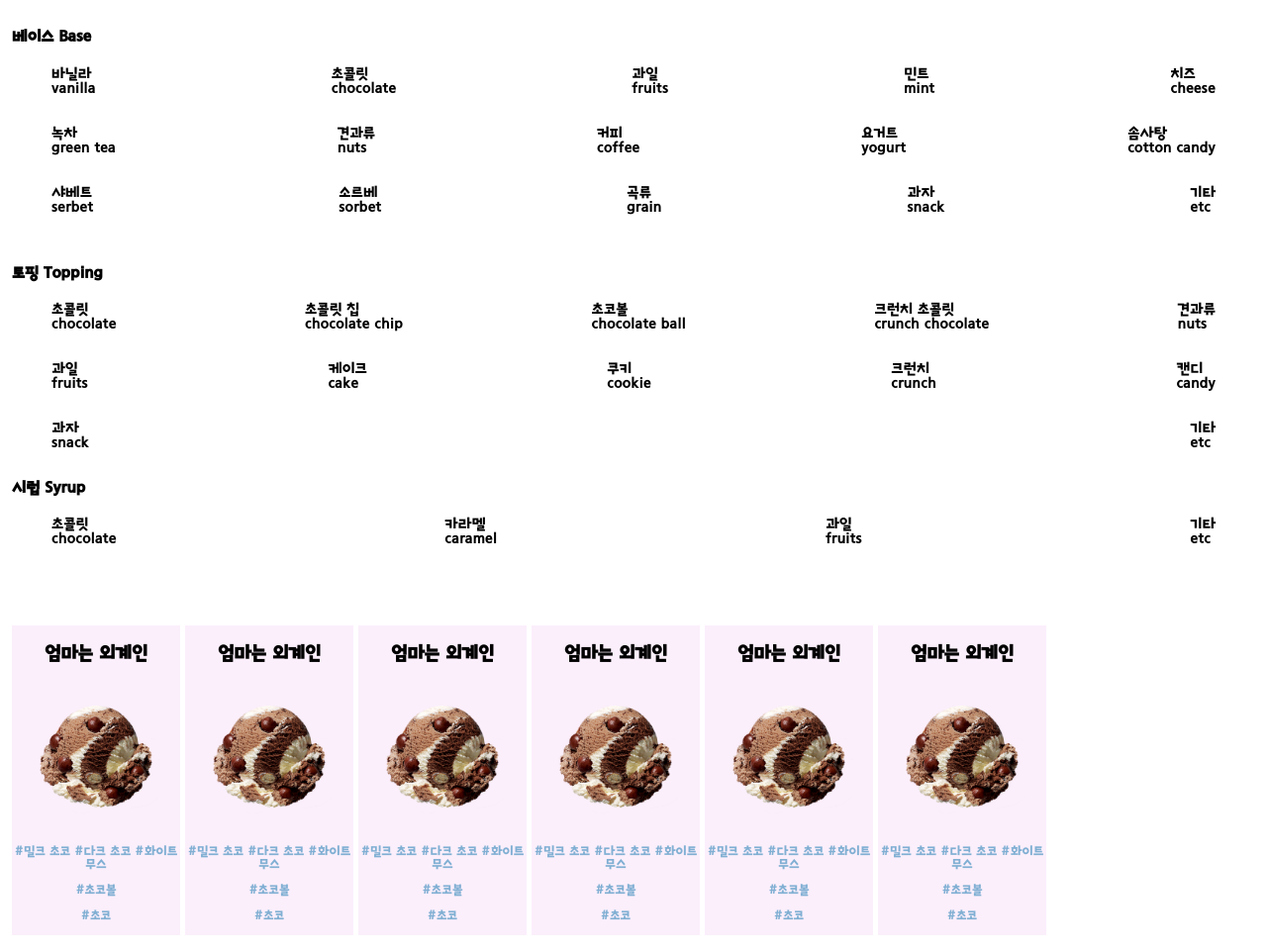
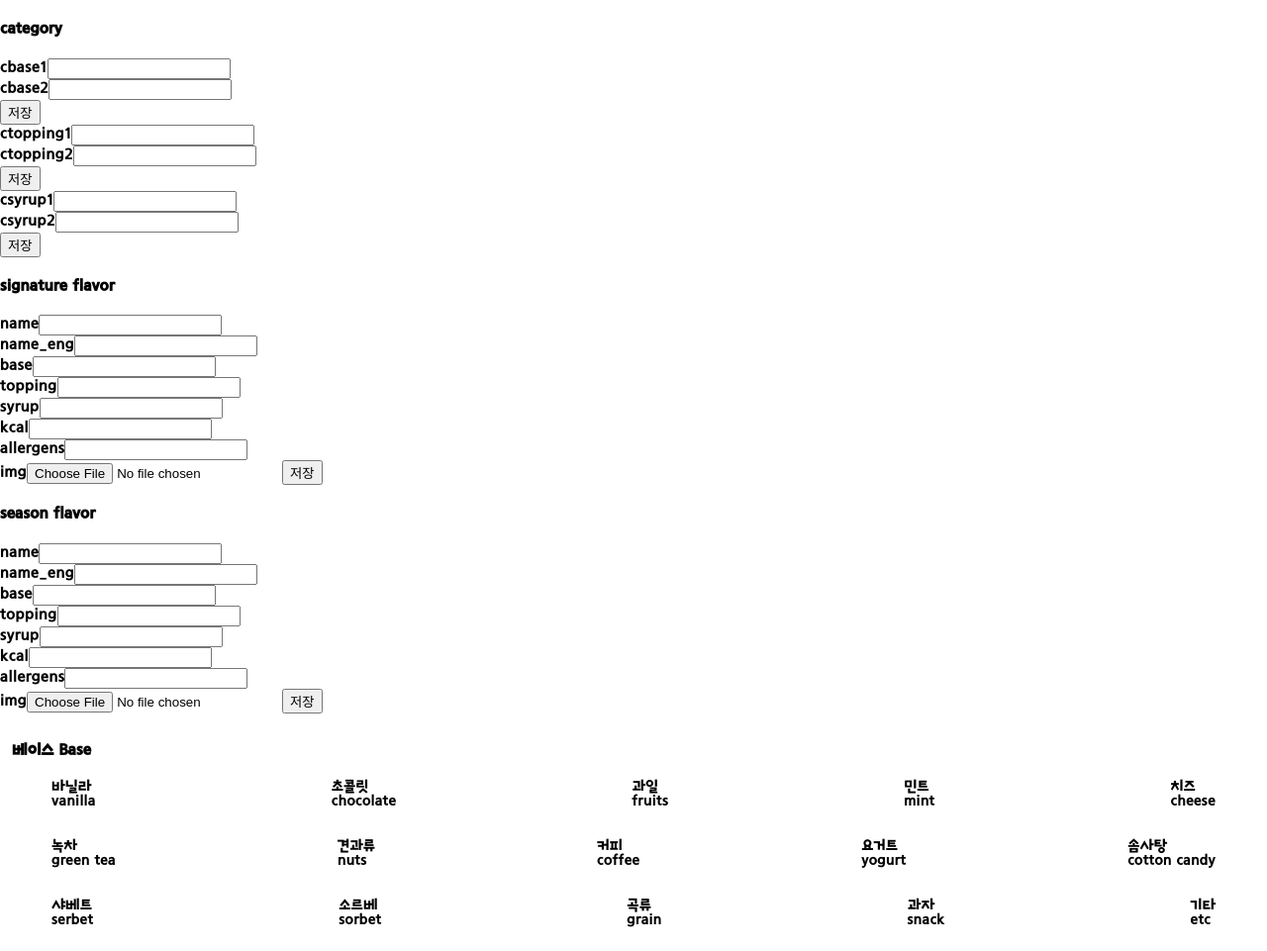
Before and after one commit to JiHoon-JK/MyPick-31, a Flask app: page / in a window 1280 px wide. Shown: the part 80-1041 px from the top of the page at 99% size. Run offline with Flask 2, Linux system fonts and the light colour scheme; some libraries are stand-ins or nearby versions.

Commit message:
20.10.06-(관리자용)mongoDB CRUD API 만들기 시작
-mongoDB에 자료를 넣을 수 있는 간단한 api와 input 창 생성.
-cbase createCB api 코딩은 했으나 에러 발생
-css파일이 적용되지 않는 오류 발생 중..

```diff
--- a/app/static/js/main.js
+++ b/app/static/js/main.js
@@ -9,7 +9,6 @@ toggleBtn.addEventListener('click', () => {
 });
 
 
-
 // detail html들을 초기화하는 함수
 function new_detail() {
     console.log('하고있냐')
@@ -19,7 +18,7 @@ function new_detail() {
 }
 
 //버튼 애니메이션 실행 함수
-function like_animation(){
+function like_animation() {
 
     $('.like-button').toggleClass('is-active');
     alert('좋아요 기능은 회원가입을 해야 사용할 수 있습니다.')
@@ -27,64 +26,67 @@ function like_animation(){
 
 
 //회원가입
-function register(){
+function register() {
     auth_id = $('#new_inputEmail').val()
     nickname = $('#new_inputNickname').val()
     pw1 = $('#new_inputPassword1').val()
     pw2 = $('#new_inputPassword2').val()
 
-    if(auth_id==""){
+    if (auth_id == "") {
         alert('이메일을 입력하세요');
         $('#new_inputEmail').focus();
         return;
     }
 
     let regEmail = /^[0-9a-zA-Z]([-_.]?[0-9a-zA-Z])*@[0-9a-zA-Z]([-_.]?[0-9a-zA-Z])*.[a-zA-Z]{2,3}$/i;
-    if((regEmail.test($('#new_inputEmail').val())==false)){
-        $('#new_inputEmail').val("이메일형식이 틀렸습니다.").css('color','red');
+    if ((regEmail.test($('#new_inputEmail').val()) == false)) {
+        $('#new_inputEmail').val("이메일형식이 틀렸습니다.").css('color', 'red');
         $('#new_inputEmail').focus();
         return;
     }
 
-    if(nickname==""){
+    if (nickname == "") {
         alert('닉네임을 입력하세요');
         $('#new_inputNickname').focus();
         return;
     }
 
-    if(pw1==""){
+    if (pw1 == "") {
         alert('비밀번호를 입력하세요');
         $('#new_inputPassword1').focus();
         return;
     }
 
-    if($('#new_inputPassword1').val().length < 5){
+    if ($('#new_inputPassword1').val().length < 5) {
         alert('비밀번호는 다섯자리 이상으로 입력해주세요');
         $('#new_inputPassword1').focus();
         return;
     }
 
-    if(pw1 != pw2){
+    if (pw1 != pw2) {
         alert('비밀번호가 일치하지 않습니다.');
-    }
-    else{
+    } else {
         $.ajax({
             type: "POST",
-            url : "/customer_register",
-            data : {auth_id:$('#new_inputEmail').val(),nickname:$('#new_inputNickname').val(), pwd:$('#new_inputPassword1').val()},
-            success : function(response){
+            url: "/customer_register",
+            data: {
+                auth_id: $('#new_inputEmail').val(),
+                nickname: $('#new_inputNickname').val(),
+                pwd: $('#new_inputPassword1').val()
+            },
+            success: function (response) {
                 // 회원가입 성공
-                if(response['result'] == 'success'){
+                if (response['result'] == 'success') {
                     alert('회원가입이 완료되었습니다.');
                     go_login_page();
                 }
                 // 이메일이 존재하는 경우
-                else if(response['result'] == 'fail1'){
+                else if (response['result'] == 'fail1') {
                     alert('이메일이 이미 존재합니다.');
                     $('#new_inputEmail').focus();
                 }
                 // 닉네임이 존재하는 경우
-                else if(response['result'] == 'fail2'){
+                else if (response['result'] == 'fail2') {
                     alert('닉네임이 이미 존재합니다.');
                     $('#new_inputNickname').focus();
                 }
@@ -103,21 +105,21 @@ function login() {
     $.ajax({
         type: "POST",
         url: "/customer_login",
-        data: {receive_id:login_id,receive_pwd:login_pwd},
-        success: function(response){
+        data: {receive_id: login_id, receive_pwd: login_pwd},
+        success: function (response) {
             // 로그인에 성공한 경우
-            if(response['result'] == 'success'){
+            if (response['result'] == 'success') {
                 user_nickname = response['userdb'];
-                alert(user_nickname+'님! '+'MyPick31 에 오신 것을 환영합니다!');
+                alert(user_nickname + '님! ' + 'MyPick31 에 오신 것을 환영합니다!');
                 go_index_page();
             }
             // 로그인에 실패한 경우 1 (비밃번호 틀림)
-            else if(response['result'] == 'fail1'){
+            else if (response['result'] == 'fail1') {
                 alert('비밃번호가 다릅니다.');
                 $('#new_inputPassword').focus();
             }
             // 로그인에 실패한 경우 2 (계정이 틀림)
-            else if(response['result'] == 'fail2'){
+            else if (response['result'] == 'fail2') {
                 alert('계정이 존재하지 않습니다.');
                 $('#new_inputEmail').focus();
             }
@@ -130,7 +132,7 @@ function go_login_page() {
 }
 
 function go_index_page() {
-    location.href= "/"
+    location.href = "/"
 }
 
 function check_spoon() {
@@ -140,7 +142,7 @@ function check_spoon() {
 
 }
 
-function choco_detail(){
+function choco_detail() {
 
     new_detail()
 
@@ -148,7 +150,7 @@ function choco_detail(){
     $('.choco_detail').append(choco_detail_html)
 }
 
-function fruit_detail(){
+function fruit_detail() {
 
     new_detail()
 
@@ -156,7 +158,7 @@ function fruit_detail(){
     $('.fruit_detail').append(fruit_detail_html)
 }
 
-function nuts_detail(){
+function nuts_detail() {
 
     new_detail()
 
@@ -166,7 +168,7 @@ function nuts_detail(){
 }
 
 // detail.html에서 사용
-function review_save(){
+function review_save() {
     alert('리뷰를 저장했습니다!')
 
     ice_cream_name = $('.ice-cream_title').text()
@@ -178,3 +180,64 @@ function review_save(){
 
     // ajax로 서버에 보내야함
 }
+
+function createCB() {
+    let cbase1 = $('#cbase1').val;
+    let cbase2 = $('#cbase2').val;
+    $.ajax({
+        type: 'post',
+        url: '/createCB',
+        data: {
+            'cbase1': cbase1,
+            'cbase2': cbase2
+        },
+        success: function (response) {
+            if (response["result"] == "success") {
+                alert(response["msg"]);
+                window.location.reload();
+            } else {
+                alert('서버 오류!')
+            }
+        }
+    })
+}
+
+function createCT() {
+    let ctopping1 = $('#ctopping1').val;
+    let ctopping2 = $('#ctopping2').val;
+    $.ajax({
+        type: 'post',
+        url: '/createCT',
+        data: {
+            'ctopping1': ctopping1,
+            'ctopping2': ctopping2
+        },
+        success: function (response) {
+
+        }
+    })
+}
+
+function createCS() {
+    let csyrup1 = $('#csyrup1').val;
+    let csyrup2 = $('#csyrup2').val;
+    $.ajax({
+        type: 'post',
+        url: '/createCS',
+        data: {
+            'csyrup1': csyrup1,
+            'csyrup2': csyrup2
+        },
+        success: function (response) {
+
+        }
+    })
+}
+
+function createF_signature() {
+
+}
+
+function createF_season() {
+
+}
--- a/app/templates/index.html
+++ b/app/templates/index.html
@@ -5,15 +5,16 @@
     <!-- 웹 페이지 크기 조정을 위한 viewport -->
     <meta name="viewport" content="width=device-width, initial-scale=1.0">
     <!-- style.css 참조 -->
-    <link rel="stylesheet" href="{{url_for('static', filename='css/index_style.css')}}">
+    <link rel="stylesheet" href="{{ url_for('static', filename='css/index_style.css') }}">
     <!-- 자바스크립트 파일로 main.js 참조 -->
-    <script src="{{url_for('static', filename='js/main.js')}}" defer></script>
+    <script src="{{ url_for('static', filename='js/main.js') }}" defer></script>
     <!-- jQuery CDN -->
     <script src="http://code.jquery.com/jquery-latest.min.js"></script>
 
     <title>MyPick31 - HOME</title>
     <!-- fontawesome CDN -->
-    <link rel="stylesheet" href="https://use.fontawesome.com/releases/v5.14.0/css/all.css" integrity="sha384-HzLeBuhoNPvSl5KYnjx0BT+WB0QEEqLprO+NBkkk5gbc67FTaL7XIGa2w1L0Xbgc" crossorigin="anonymous">
+    <link rel="stylesheet" href="https://use.fontawesome.com/releases/v5.14.0/css/all.css"
+          integrity="sha384-HzLeBuhoNPvSl5KYnjx0BT+WB0QEEqLprO+NBkkk5gbc67FTaL7XIGa2w1L0Xbgc" crossorigin="anonymous">
     <!-- google font CDN -->
     <link href="https://fonts.googleapis.com/css2?family=Source+Sans+Pro&display=swap" rel="stylesheet">
 
@@ -34,7 +35,8 @@
     </ul>
 
     <ul class="navbar_icons">
-            <li><a href="https://twitter.com/BaskinrobbinsKR?ref_src=twsrc%5Egoogle%7Ctwcamp%5Eserp%7Ctwgr%5Eauthor"><i class="fab fa-twitter"></i></a></li>
+        <li><a href="https://twitter.com/BaskinrobbinsKR?ref_src=twsrc%5Egoogle%7Ctwcamp%5Eserp%7Ctwgr%5Eauthor"><i
+                class="fab fa-twitter"></i></a></li>
         <li><a href="https://ko-kr.facebook.com/baskinrobbinskr/"><i class="fab fa-facebook"></i></a></li>
         <li><a href="https://www.instagram.com/baskinrobbinskorea/"><i class="fab fa-instagram"></i></a></li>
     </ul>
@@ -43,7 +45,48 @@
         <i class="fas fa-bars"></i>
     </a>
 </nav>
+<!-- 본문 내용 -->
+<div class="root_DB">
+    <div class="root_DB_category">
+        <h4>category</h4>
+        cbase1<input type="text" id="cbase1"><br>
+        cbase2<input type="text" id="cbase2"><br>
+        <button onclick="createCB()">저장</button><br>
+        ctopping1<input type="text" id="ctopping1"><br>
+        ctopping2<input type="text" id="ctopping2"><br>
+        <button onclick="createCT()">저장</button><br>
+        csyrup1<input type="text" id="csyrup1"><br>
+        csyrup2<input type="text" id="csyrup2"><br>
+        <button onclick="createCS()">저장</button>
 
+    </div>
+    <div class="root_DB_flavor">
+        <div class="signature">
+            <h4>signature flavor</h4>
+            name<input type="text" id="name"><br>
+            name_eng<input type="text" id="name_eng"><br>
+            base<input type="text" id="base"><br>
+            topping<input type="text" id="topping"><br>
+            syrup<input type="text" id="syrup"><br>
+            kcal<input type="text" id="kcal"><br>
+            allergens<input type="text" id="allergens"><br>
+            img<input type="file" id="img">
+            <button onclick="createF_signature()">저장</button>
+        </div>
+        <div class="season">
+            <h4>season flavor</h4>
+            name<input type="text"><br>
+            name_eng<input type="text"><br>
+            base<input type="text"><br>
+            topping<input type="text"><br>
+            syrup<input type="text"><br>
+            kcal<input type="text"><br>
+            allergens<input type="text"><br>
+            img<input type="file">
+            <button onclick="createF_season()">저장</button>
+        </div>
+    </div>
+</div>
 <!-- 본문 내용 -->
 <div class="contents">
     <div class="filter_base">
@@ -239,7 +282,7 @@
     <div class="ice-cream_contents">
         <div class="ice-cream_info" id="ice-cream_1">
             <h3 class="ice-cream_title">엄마는 외계인</h3>
-                <img src="{{url_for('static', filename='img/signature/7 엄마는 외계인.png')}}" class="ice-cream_image">
+            <img src="{{ url_for('static', filename='img/signature/7 엄마는 외계인.png') }}" class="ice-cream_image">
             <p class="ice-cream_base">
                 #밀크 초코
                 #다크 초코
@@ -250,7 +293,7 @@
         </div>
         <div class="ice-cream_info" id="ice-cream_2">
             <h3 class="ice-cream_title">엄마는 외계인</h3>
-                <img src="{{url_for('static', filename='img/엄마는 외계인.jpg')}}" class="ice-cream_image">
+            <img src="{{ url_for('static', filename='img/엄마는 외계인.jpg') }}" class="ice-cream_image">
             <p class="ice-cream_base">
                 #밀크 초코
                 #다크 초코
@@ -261,7 +304,7 @@
         </div>
         <div class="ice-cream_info" id="ice-cream_3">
             <h3 class="ice-cream_title">엄마는 외계인</h3>
-                <img src="{{url_for('static', filename='img/엄마는 외계인.jpg')}}" class="ice-cream_image">
+            <img src="{{ url_for('static', filename='img/엄마는 외계인.jpg') }}" class="ice-cream_image">
             <p class="ice-cream_base">
                 #밀크 초코
                 #다크 초코
@@ -272,7 +315,7 @@
         </div>
         <div class="ice-cream_info" id="ice-cream_4">
             <h3 class="ice-cream_title">엄마는 외계인</h3>
-                <img src="{{url_for('static', filename='img/엄마는 외계인.jpg')}}" class="ice-cream_image">
+            <img src="{{ url_for('static', filename='img/엄마는 외계인.jpg') }}" class="ice-cream_image">
             <p class="ice-cream_base">
                 #밀크 초코
                 #다크 초코
@@ -283,7 +326,7 @@
         </div>
         <div class="ice-cream_info" id="ice-cream_5">
             <h3 class="ice-cream_title">엄마는 외계인</h3>
-                <img src="{{url_for('static', filename='img/엄마는 외계인.jpg')}}" class="ice-cream_image">
+            <img src="{{ url_for('static', filename='img/엄마는 외계인.jpg') }}" class="ice-cream_image">
             <p class="ice-cream_base">
                 #밀크 초코
                 #다크 초코
@@ -294,7 +337,7 @@
         </div>
         <div class="ice-cream_info" id="ice-cream_6">
             <h3 class="ice-cream_title">엄마는 외계인</h3>
-                <img src="{{url_for('static', filename='img/엄마는 외계인.jpg')}}" class="ice-cream_image">
+            <img src="{{ url_for('static', filename='img/엄마는 외계인.jpg') }}" class="ice-cream_image">
             <p class="ice-cream_base">
                 #밀크 초코
                 #다크 초코
```
Also changed, not shown: db.py (+21 -0 lines). Lines whose indentation alone changed are shown as unchanged.
